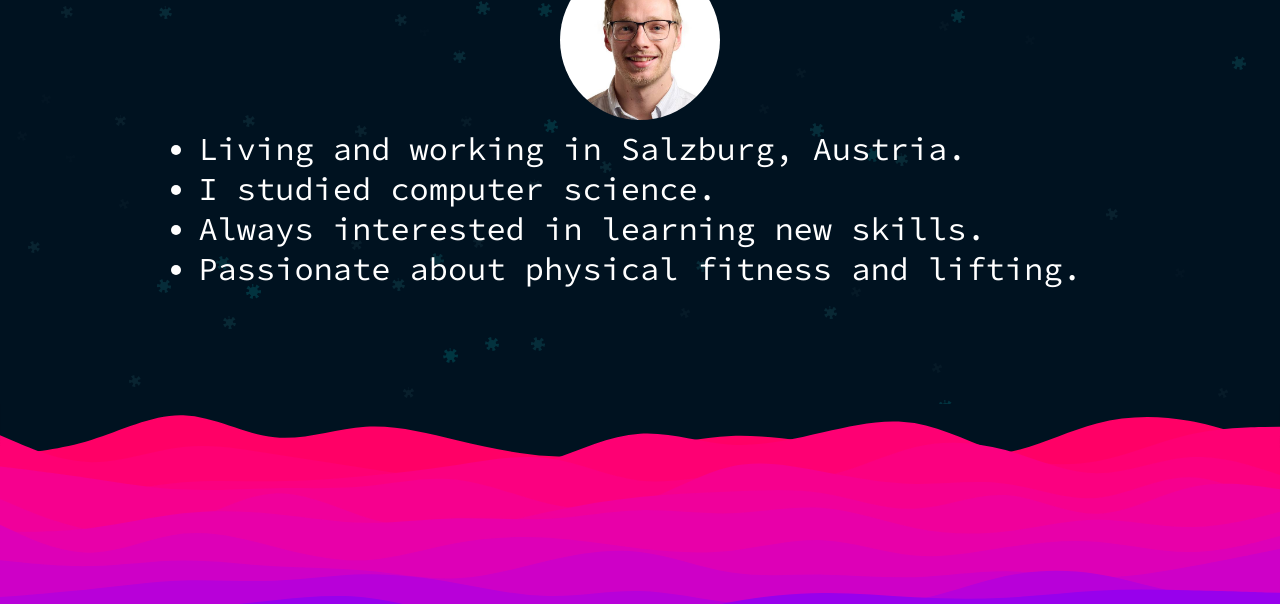
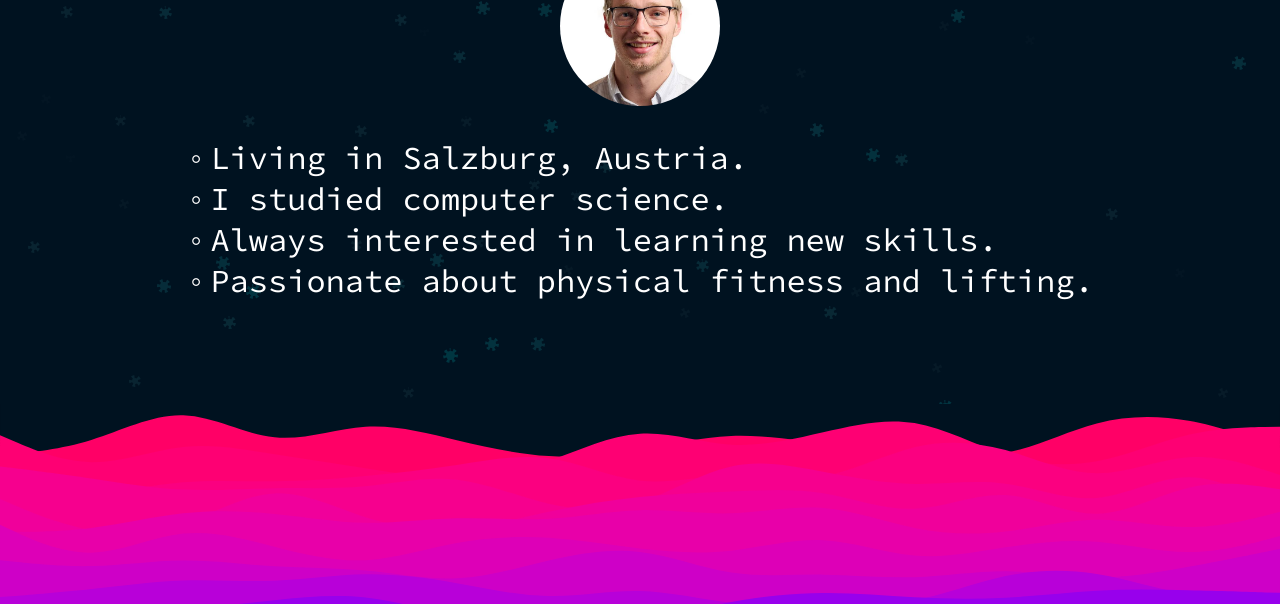
Before and after one commit to PatrickSchuster/patrickschuster.github.com, a plain HTML site: page index.html in a window 1280 px wide. Shown: the part 196-800 px from the top of the page. Drawn offline with Linux system fonts and the light colour scheme.

Commit message:
Nicer bullet points

```diff
--- a/css/main.css
+++ b/css/main.css
@@ -50,6 +50,20 @@ a {
     border-radius: 50%;
 }
 
+#about-list {
+    margin-top: 1em;
+}
+
+ul {
+    list-style: none;
+}
+
+ul li::before {
+    content: "◦";
+    display: inline-block;
+    margin-right: 0.3rem;
+}
+
 .footer {
     position: fixed;
     bottom: 0;
--- a/index.html
+++ b/index.html
@@ -29,11 +29,9 @@
         </section>
 
         <section id="about">
-            <div id="aboutImage">
-                <img id="portrait" src="./images/me.jpg" alt="A portrait photo of Patrick Schuster.">
-            </div>
-            <ul id="aboutText">
-                <li>Living and working in Salzburg, Austria.</li>
+            <img id="portrait" src="./images/me.jpg" alt="A portrait photo of Patrick Schuster.">
+            <ul id="about-list">
+                <li>Living in Salzburg, Austria.</li>
                 <li>I studied computer science.</li>
                 <li>Always interested in learning new skills.</li>
                 <li>Passionate about physical fitness and lifting.</li>
```
